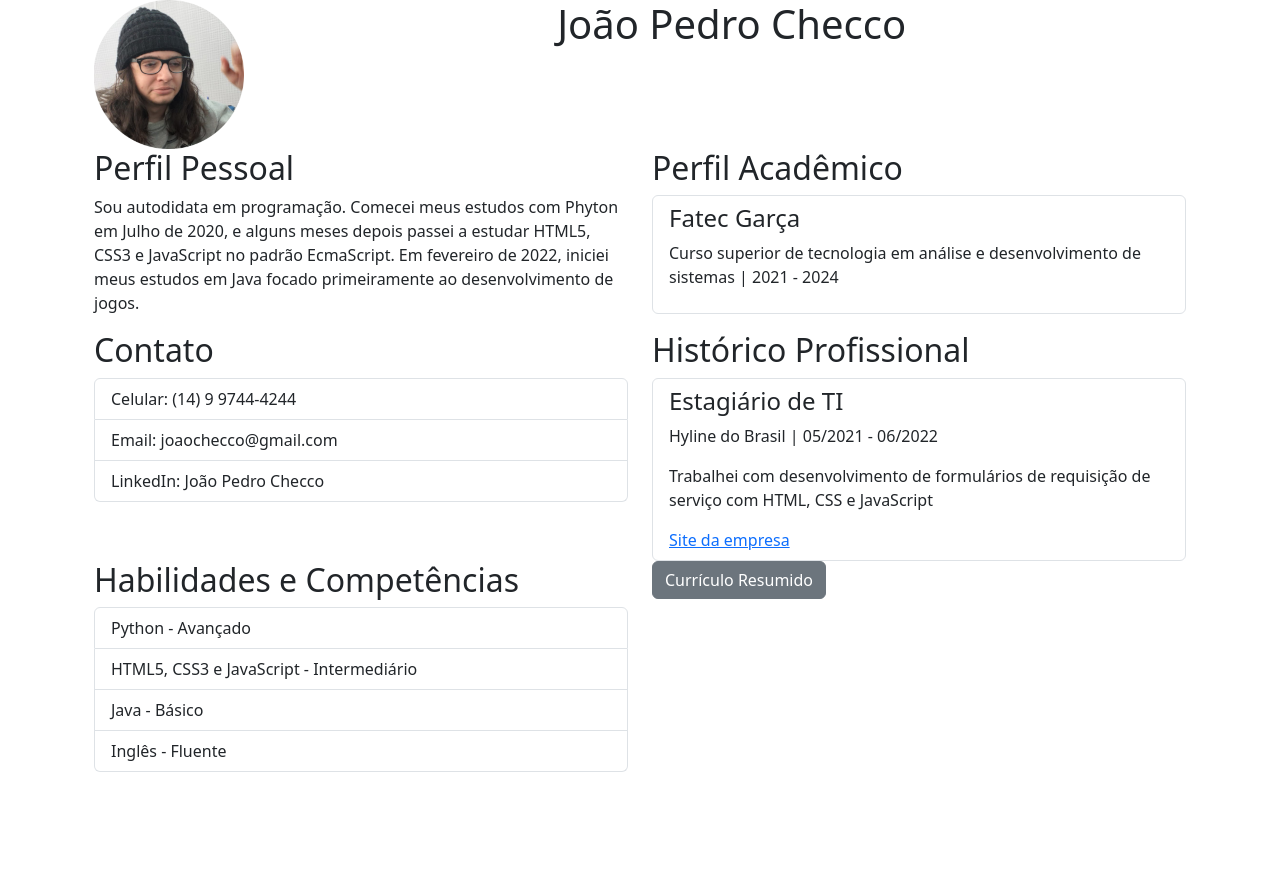
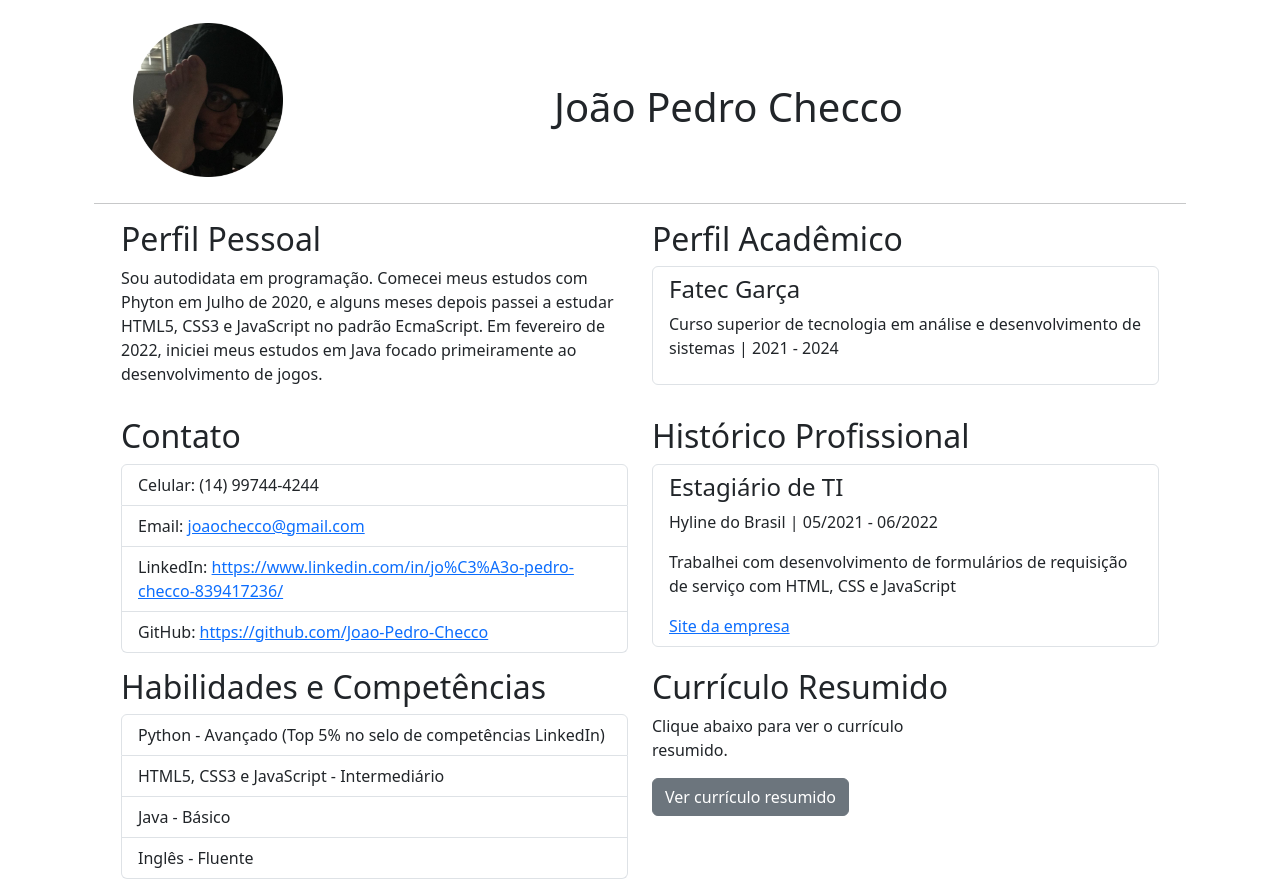
Before and after one commit to Joao-Pedro-Checco/trabalho-curriculo-dev_web, a plain HTML site: page index.html in a window 1280 px wide. Before the commit the page ends 800 px from the top, so only its background shows below. Drawn offline with nearby package versions, Linux system fonts and the light colour scheme.

Commit message:
mais ajustes e página secundária

```diff
--- a/index.html
+++ b/index.html
@@ -5,20 +5,23 @@
     <meta http-equiv="X-UA-Compatible" content="IE=edge">
     <meta name="viewport" content="width=device-width, initial-scale=1.0">
     <link href="https://cdn.jsdelivr.net/npm/bootstrap@5.3.0-alpha1/dist/css/bootstrap.min.css" rel="stylesheet" integrity="sha384-GLhlTQ8iRABdZLl6O3oVMWSktQOp6b7In1Zl3/Jr59b6EGGoI1aFkw7cmDA6j6gD" crossorigin="anonymous">
+    <link rel="stylesheet" href="style.css">
     <title>Currículo | João Pedro Checco</title>
 </head>
 <body>
 
     <div class="container px-4">
 
-        <div class="row g-2">
+        <div class="row g-2 perfil">
             <div class="col-2">
-                <img src="assets/images/foto-2.png" alt="foto de perfil" class="img-fluid">
+                <img src="assets/images/foto-1.png" alt="foto de perfil" class="img-fluid foto">
             </div>
             <div class="col text-center">
-                <h1>João Pedro Checco</h1>
+                <h1 class="nome">João Pedro Checco</h1>
             </div>
         </div>
+
+        <hr>
 
         <div class="row">
             <div class="col-6">
@@ -40,9 +43,16 @@
             <div class="col-6">
                 <h2>Contato</h2>
                 <ul class="list-group">
-                    <li class="list-group-item">Celular: (14) 9 9744-4244</li>
-                    <li class="list-group-item">Email: joaochecco@gmail.com</li>
-                    <li class="list-group-item">LinkedIn: João Pedro Checco</li>
+                    <li class="list-group-item">Celular: (14) 99744-4244</li>
+                    <li class="list-group-item">
+                        Email: <a href="mailto:joaochecco@gmail.com">joaochecco@gmail.com</a>
+                    </li>
+                    <li class="list-group-item">
+                        LinkedIn: <a href="https://www.linkedin.com/in/jo%C3%A3o-pedro-checco-839417236/" rel="external" target="_blank">https://www.linkedin.com/in/jo%C3%A3o-pedro-checco-839417236/</a>
+                    </li>
+                    <li class="list-group-item">
+                        GitHub: <a href="https://github.com/Joao-Pedro-Checco" rel="external" target="_blank">https://github.com/Joao-Pedro-Checco</a>
+                    </li>
                   </ul>
             </div>
             <div class="col-6">
@@ -62,14 +72,16 @@
             <div class="col-6">
                 <h2>Habilidades e Competências</h2>
                 <ul class="list-group">
-                    <li class="list-group-item">Python - Avançado</li>
+                    <li class="list-group-item">Python - Avançado (Top 5% no selo de competências LinkedIn)</li>
                     <li class="list-group-item">HTML5, CSS3 e JavaScript - Intermediário</li>
                     <li class="list-group-item">Java - Básico</li>
                     <li class="list-group-item">Inglês - Fluente</li>
                   </ul>
             </div>
             <div class="col-4">
-                <a href="resumo.html" rel="external" target="_blank" class="btn btn-secondary">Currículo Resumido</a>
+                <h2>Currículo Resumido</h2>
+                <p>Clique abaixo para ver o currículo resumido.</p>
+                <a href="resumo.html" rel="external" target="_blank" class="btn btn-secondary">Ver currículo resumido</a>
             </div>
         </div>
 
--- a/style.css
+++ b/style.css
@@ -1,3 +1,17 @@
-.profile {
-    display: flex;
+.row {
+    margin: 15px;
 }
+
+.nome {
+    margin-top: 60px;
+    justify-content: center;
+}
+
+.foto {
+    margin-bottom: 10px;
+    margin-left: 20px;
+}
+
+.resumo {
+    justify-content: center;
+}
```
Also changed, not shown: resumo.html (+34 -0 lines).
